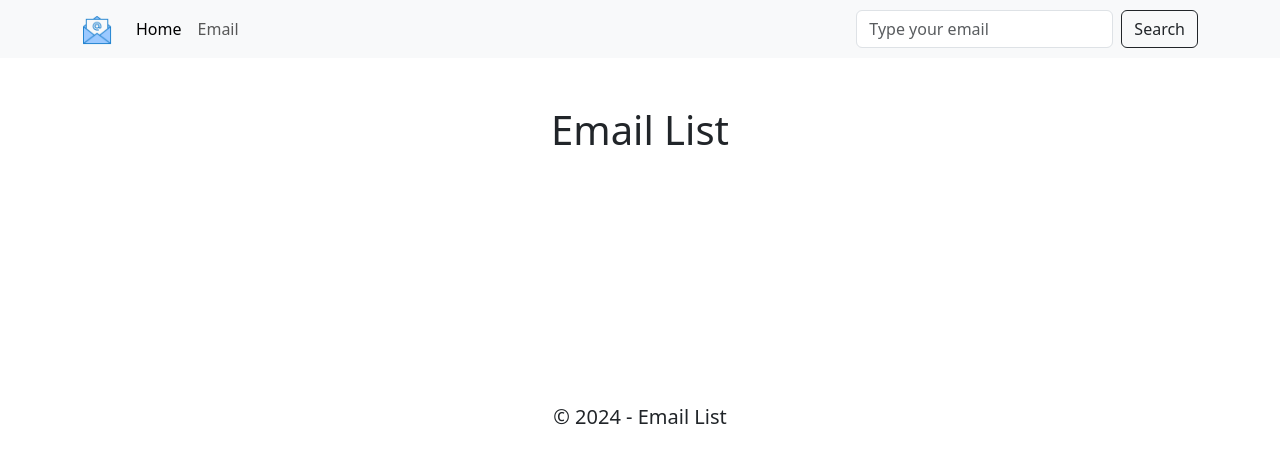
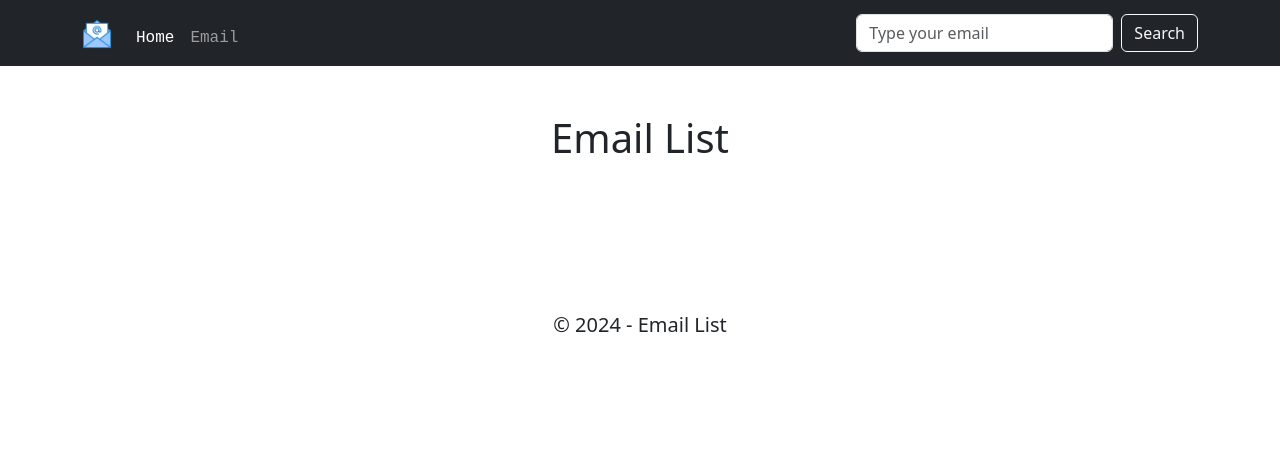
Before and after one commit to emanuele23dev/js-email-list, a plain HTML site: page index.html in a window 1280 px wide. Drawn offline with nearby package versions, Linux system fonts and the light colour scheme; no server answers.

Commit message:
edit email

```diff
--- a/index.html
+++ b/index.html
@@ -3,6 +3,7 @@
   <head>
     <meta charset="UTF-8" />
     <meta name="viewport" content="width=device-width, initial-scale=1.0" />
+
     <link
       href="https://cdn.jsdelivr.net/npm/bootstrap@5.3.2/dist/css/bootstrap.min.css"
       rel="stylesheet"
@@ -16,15 +17,17 @@
       referrerpolicy="no-referrer"
     ></script>
     <link rel="stylesheet" href="./style.css" />
-    <link rel="icon" href="./img/2250206.png" />
+
+    <link rel="icon" href="./img/mail.png">
+
     <title>Email List</title>
   </head>
   <body>
     <header>
-      <nav class="navbar navbar-expand-sm navbar-light bg-light">
+      <nav class="navbar navbar-expand-sm navbar-dark bg-dark">
         <div class="container">
           <a class="navbar-brand" href="#"
-            ><img width="30px" src="./img/2250206.png" alt=""
+            ><img width="30px" src="./img/mail.png" alt=""
           /></a>
           <button
             class="navbar-toggler d-lg-none"
@@ -54,7 +57,7 @@
                 type="text"
                 placeholder="Type your email"
               />
-              <button class="btn btn-outline-dark my-2 my-sm-0" type="submit">
+              <button class="btn btn-dark btn-outline-light my-2 my-sm-0" type="submit">
                 Search
               </button>
             </form>
@@ -69,6 +72,7 @@
       <div class="d-flex justify-content-center">
         <ul class="mt-3 mb-3" id="indirizzi-email"></ul>
       </div>
+
     </main>
 
     <footer>
--- a/index.js
+++ b/index.js
@@ -1 +1,22 @@
 axios.get("https://flynn.boolean.careers/exercises/api/random/mail")
+  .then((response) => {
+
+    const numbersEmail = 10;
+
+    const emailList = response.data;
+    console.log(emailList);
+
+    const listElement = document.getElementById("indirizzi-email");
+    console.log(listElement);
+
+
+    for (let i = 0; i < numbersEmail; i++) {
+      const liElement = document.createElement("li");
+      liElement.innerHTML = `email-${i + 1}: email.@libero.it`;
+      listElement.appendChild(liElement);
+    }
+  })
+
+  .catch((error) => {
+    console.error(error);
+  });
--- a/style.css
+++ b/style.css
@@ -1,5 +1,14 @@
 footer {
   font-size: 20px;
-  margin-top: 200px;
+  margin-top: 100px;
   text-align: center;
 }
+
+ul {
+  list-style:none;
+}
+
+li {
+  margin-top: 10px;
+  font-family:'Courier New', Courier, monospace
+}
```
Also changed, not shown: img/2250206.png (deleted), img/8476738 1.jpg (added), img/mail.png (added).
